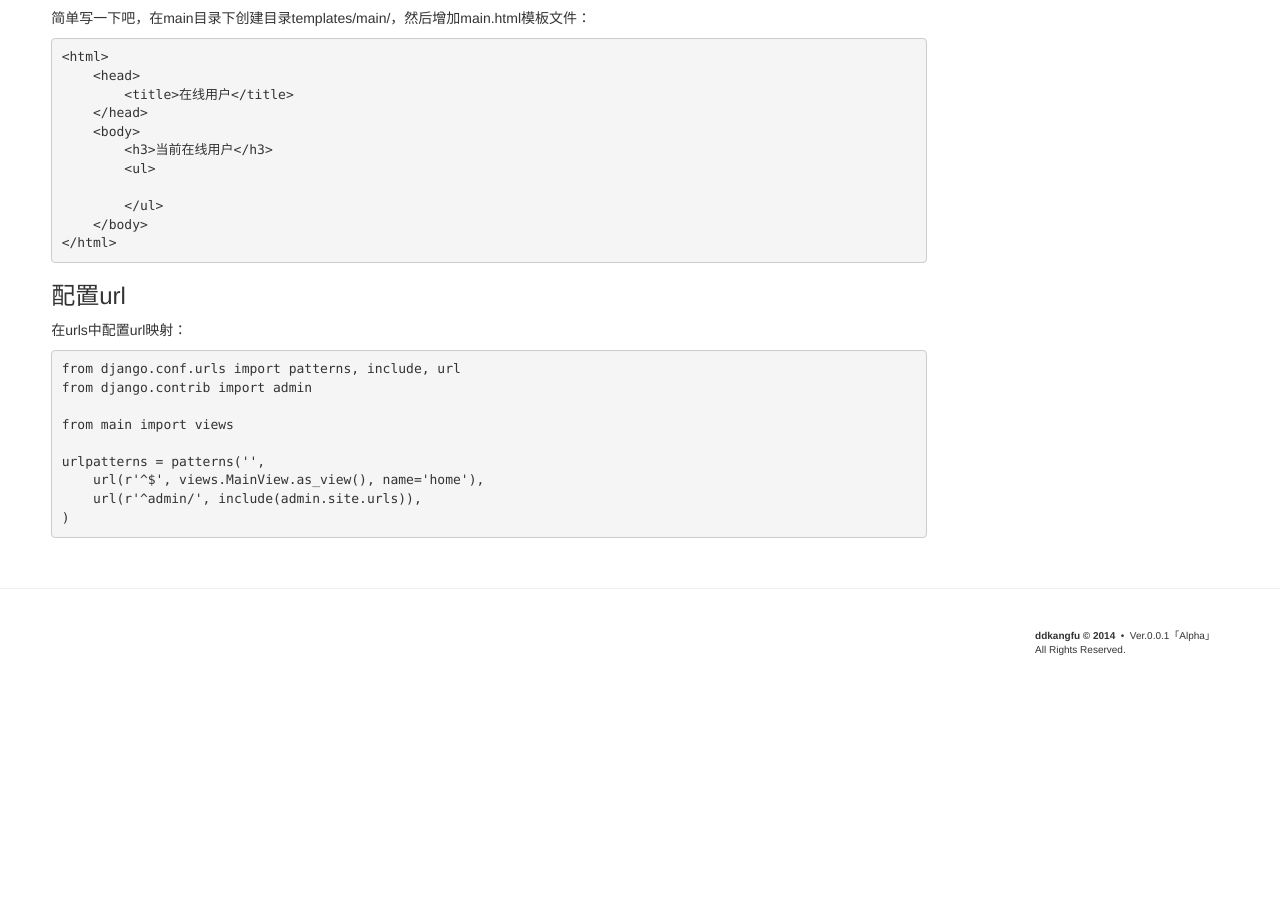
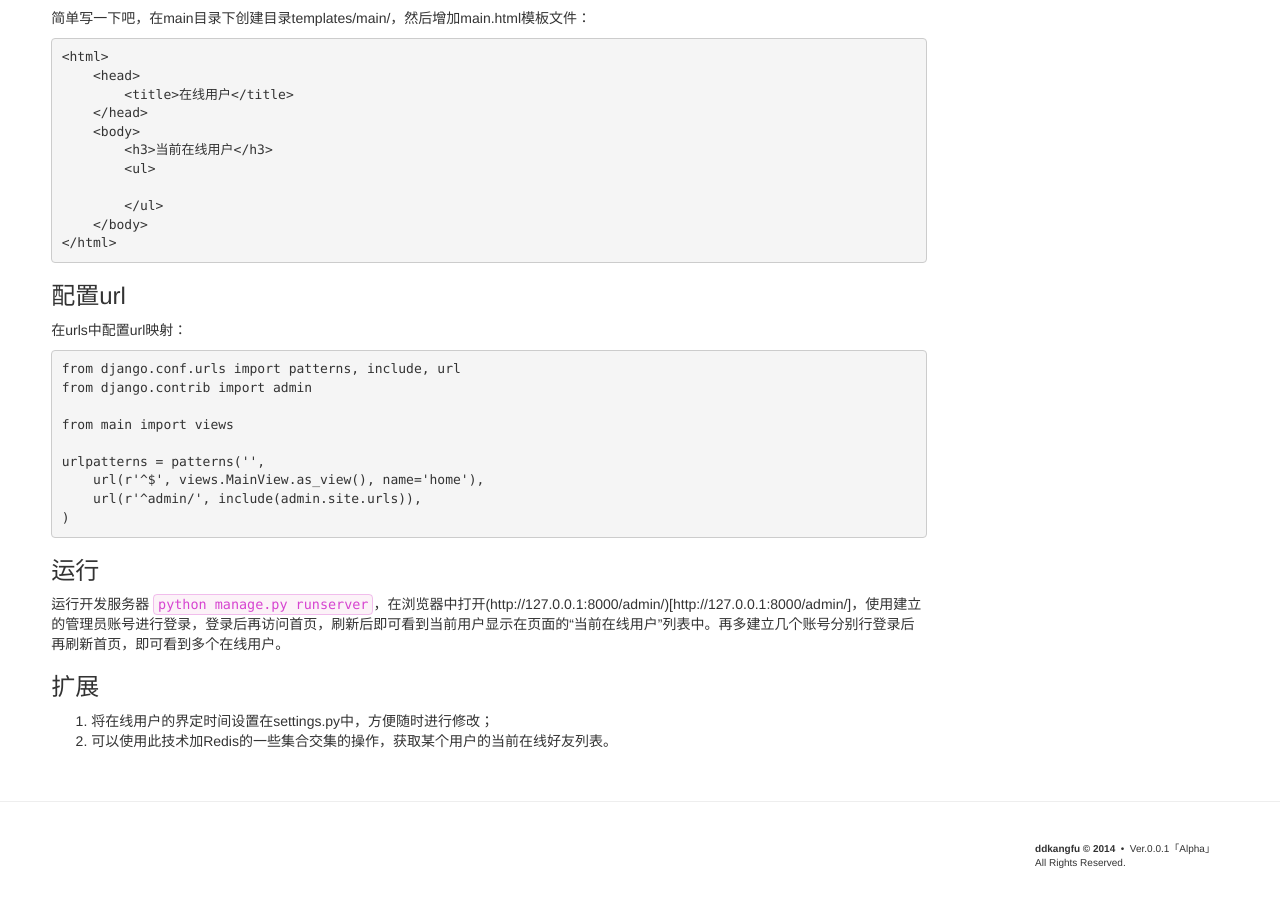
Before and after one commit to ddkangfu/ddkangfu.github.io, a Jekyll site: the page built from _posts/2015-02-10-redis-django-statistics.md, in a window 1280 px wide and 900 px high, scrolled down 1577 px. Built offline with Jekyll 4.4.1, drawn with Linux system fonts in a browser that asks for light colours; some web fonts are replaced; Markdown is read by kramdown in place of the engine named in the settings; before the commit the page ends 2264 px from its top, so only the background shows below that; some of the changed text lies outside the part shown.

Commit message:
added:2015-02-10文章的运行说明和扩展说明。

````diff
--- a/_posts/2015-02-10-redis-django-statistics.md
+++ b/_posts/2015-02-10-redis-django-statistics.md
@@ -37,7 +37,7 @@ python manage.py startapp main
 
 ### 增加登录/注销功能
 
-为了统计登录的在线用户，我们需要用户进行登录，最方便的就是使用admin系统来进行登录和注销。由于我们使用的是Django1.7.4，默认已经启用了admin，所以我们只要使用命令同步数据库即可。
+为了统计登录的在线用户，我们需要用户进行登录，最方便的就是使用admin系统来进行登录和注销。由于我们使用的是Django1.7.4，默认已经启用了admin，所以我们只要使用命令同步数据库、同时建立管理员账号即可。
 
 ```
 python manage.py syncdb
@@ -118,3 +118,12 @@ urlpatterns = patterns('',
     url(r'^admin/', include(admin.site.urls)),
 )
 ```
+
+### 运行
+
+运行开发服务器 `python manage.py runserver`，在浏览器中打开(http://127.0.0.1:8000/admin/)[http://127.0.0.1:8000/admin/]，使用建立的管理员账号进行登录，登录后再访问首页，刷新后即可看到当前用户显示在页面的“当前在线用户”列表中。再多建立几个账号分别行登录后再刷新首页，即可看到多个在线用户。
+
+### 扩展
+
+1. 将在线用户的界定时间设置在settings.py中，方便随时进行修改；
+2. 可以使用此技术加Redis的一些集合交集的操作，获取某个用户的当前在线好友列表。
````
